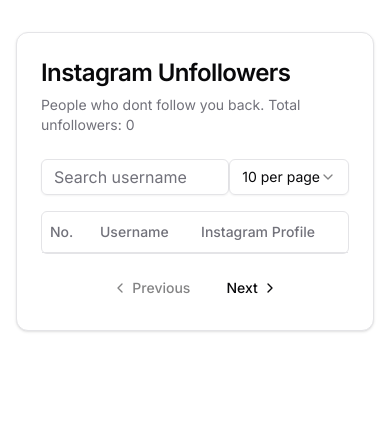
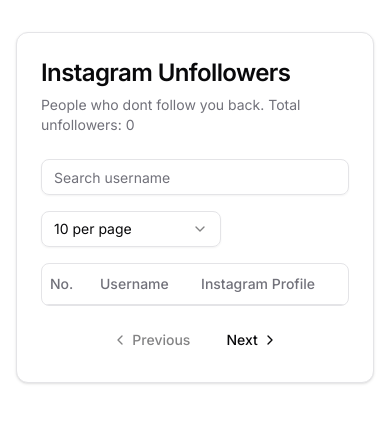
Before and after one commit to bimamib/instagram-unfollow-trackers, a Next.js app: page /unfollowers in a window 390 px wide. Shown: the top 422 px of the page. Built offline with nearby package versions, Linux system fonts and the light colour scheme.

Commit message:
Add Styling Pagination

```diff
--- a/components/instructions-card.tsx
+++ b/components/instructions-card.tsx
@@ -1,5 +1,6 @@
 import { Card, CardContent, CardHeader, CardTitle } from "@/components/ui/card";
 import { Button } from "@/components/ui/button";
+import { FileDown } from "lucide-react";
 
 interface InstructionsCardProps {
   onDownload: () => void;
@@ -9,13 +10,16 @@
   return (
     <Card>
       <CardHeader>
-        <CardTitle>How to Request Your Instagram Data</CardTitle>
+        <CardTitle className="text-xl sm:text-2xl">
+          How to Request Your Instagram Data
+        </CardTitle>
       </CardHeader>
       <CardContent>
         <Button
-          className="w-full bg-black hover:bg-gray-800"
+          className="w-full bg-black hover:bg-gray-800 text-sm sm:text-base py-2 sm:py-3 rounded-lg"
           onClick={onDownload}
         >
+          <FileDown className="mr-2 h-4 w-4" />
           Download Instructions PDF
         </Button>
       </CardContent>
--- a/components/unfollowers-table.tsx
+++ b/components/unfollowers-table.tsx
@@ -59,18 +59,18 @@
 
   return (
     <div className="space-y-4">
-      <div className="flex justify-between items-center">
+      <div className="flex flex-col sm:flex-row justify-between items-start sm:items-center gap-4">
         <Input
           placeholder="Search username"
           value={searchTerm}
           onChange={(e) => setSearchTerm(e.target.value)}
-          className="max-w-sm"
+          className="max-w-sm text-sm sm:text-base rounded-lg"
         />
         <Select
           onValueChange={handleItemsPerPageChange}
           defaultValue={itemsPerPage.toString()}
         >
-          <SelectTrigger className="w-[180px]">
+          <SelectTrigger className="w-[180px] text-sm sm:text-base rounded-lg">
             <SelectValue placeholder="Items per page" />
           </SelectTrigger>
           <SelectContent>
@@ -81,7 +81,7 @@
           </SelectContent>
         </Select>
       </div>
-      <div className="border rounded-md">
+      <div className="border rounded-lg overflow-x-auto">
         <Table>
           <TableHeader>
             <TableRow>
@@ -112,13 +112,13 @@
       </div>
       <div className="flex justify-center mt-4">
         <Pagination>
-          <PaginationContent>
+          <PaginationContent className="flex flex-wrap justify-center gap-1">
             <PaginationItem>
               <PaginationPrevious
                 onClick={() => setCurrentPage((prev) => Math.max(prev - 1, 1))}
-                className={
+                className={`${
                   currentPage === 1 ? "pointer-events-none opacity-50" : ""
-                }
+                } text-sm sm:text-base`}
               />
             </PaginationItem>
             {Array.from({ length: totalPages }, (_, i) => i + 1).map((page) => {
@@ -132,13 +132,19 @@
                     <PaginationLink
                       onClick={() => setCurrentPage(page)}
                       isActive={currentPage === page}
+                      className="text-sm sm:text-base"
                     >
                       {page}
                     </PaginationLink>
                   </PaginationItem>
                 );
               } else if (page === currentPage - 2 || page === currentPage + 2) {
-                return <PaginationEllipsis key={page} />;
+                return (
+                  <PaginationEllipsis
+                    key={page}
+                    className="text-sm sm:text-base"
+                  />
+                );
               }
               return null;
             })}
@@ -147,11 +153,11 @@
                 onClick={() =>
                   setCurrentPage((prev) => Math.min(prev + 1, totalPages))
                 }
-                className={
+                className={`${
                   currentPage === totalPages
                     ? "pointer-events-none opacity-50"
                     : ""
-                }
+                } text-sm sm:text-base`}
               />
             </PaginationItem>
           </PaginationContent>
```
